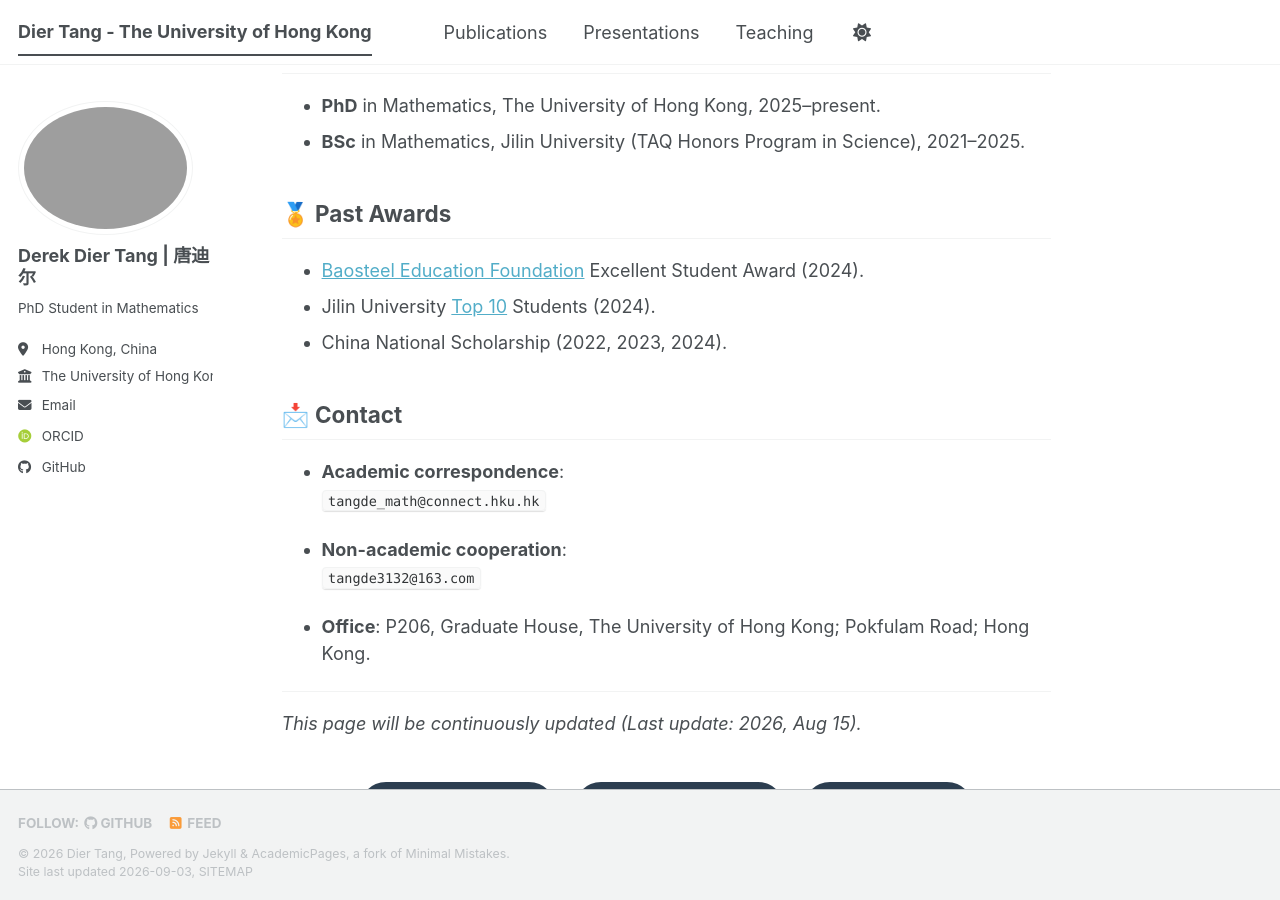
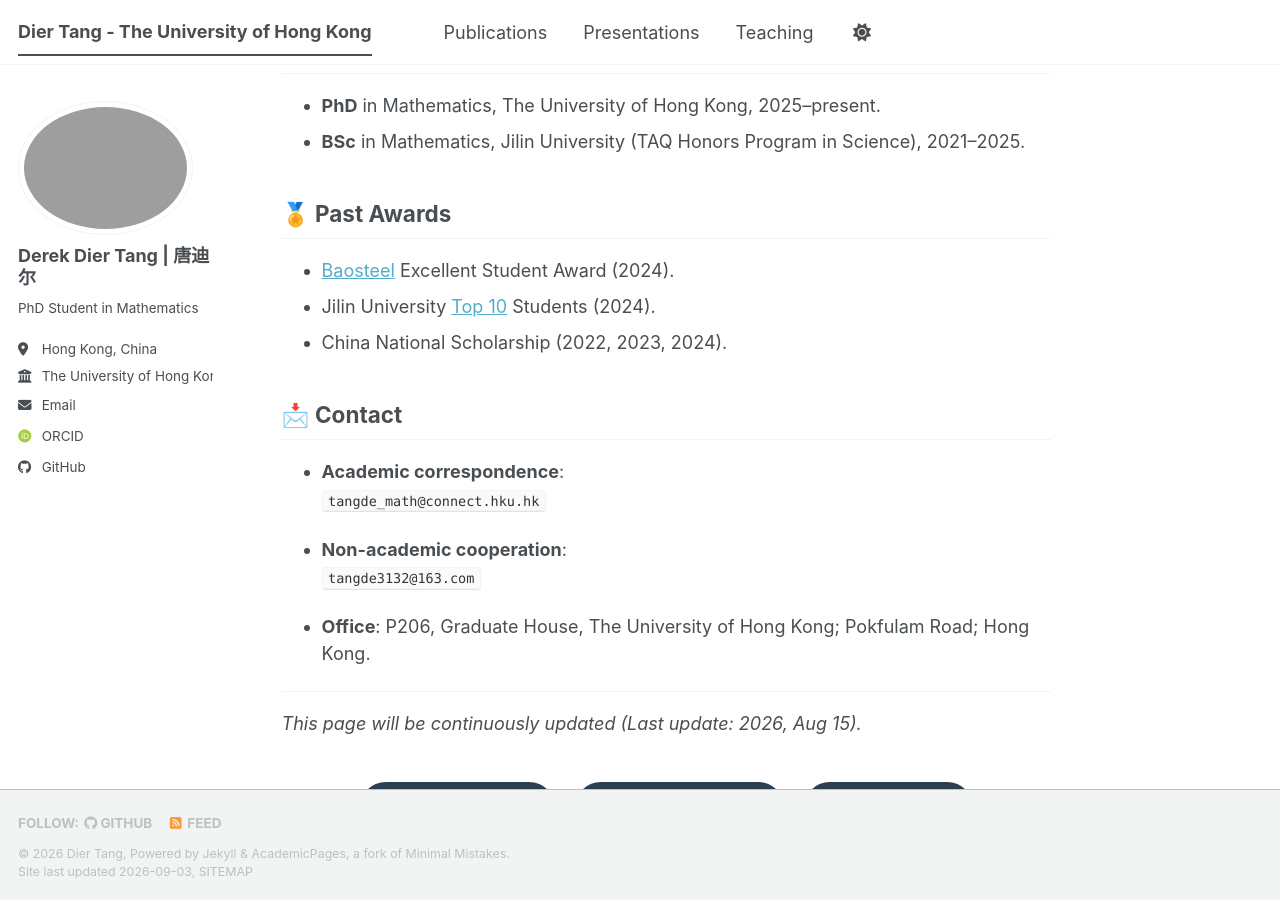
Before and after one commit to TangDier03/tangdier03.github.io, a Jekyll site: the page built from _pages/about.md, in a window 1280 px wide and 900 px high, scrolled down 1164 px. Built offline with Jekyll 4.4.1, drawn with Linux system fonts in a browser that asks for light colours; some web fonts are replaced; a script bundle is joined from its source files by our own code; library files that are not in the unit come from our copies.

Commit message:
Update about.md

```diff
--- a/_pages/about.md
+++ b/_pages/about.md
@@ -57,7 +57,7 @@
 
 ## 🏅 Past Awards
 
-- [Baosteel Education Foundation](http://www.bsef.baosteel.com/#/) Excellent Student Award (2024).
+- [Baosteel](http://www.bsef.baosteel.com/#/) Excellent Student Award (2024).
 - Jilin University [Top 10](https://jdb.ihwrm.com/index/article/articleinfo.html?doc_id=4646229) Students (2024).
 - China National Scholarship (2022, 2023, 2024).
 
```
